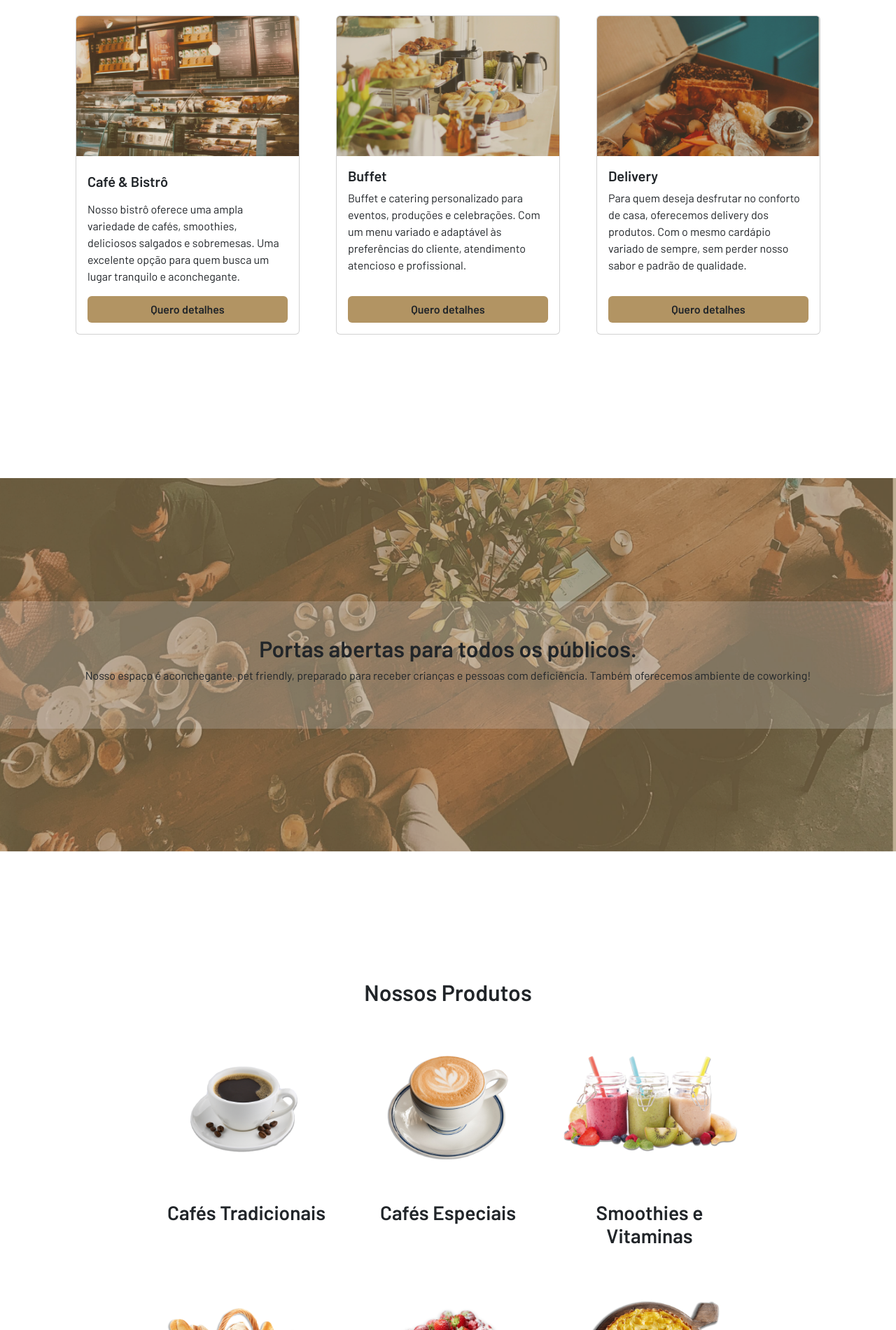
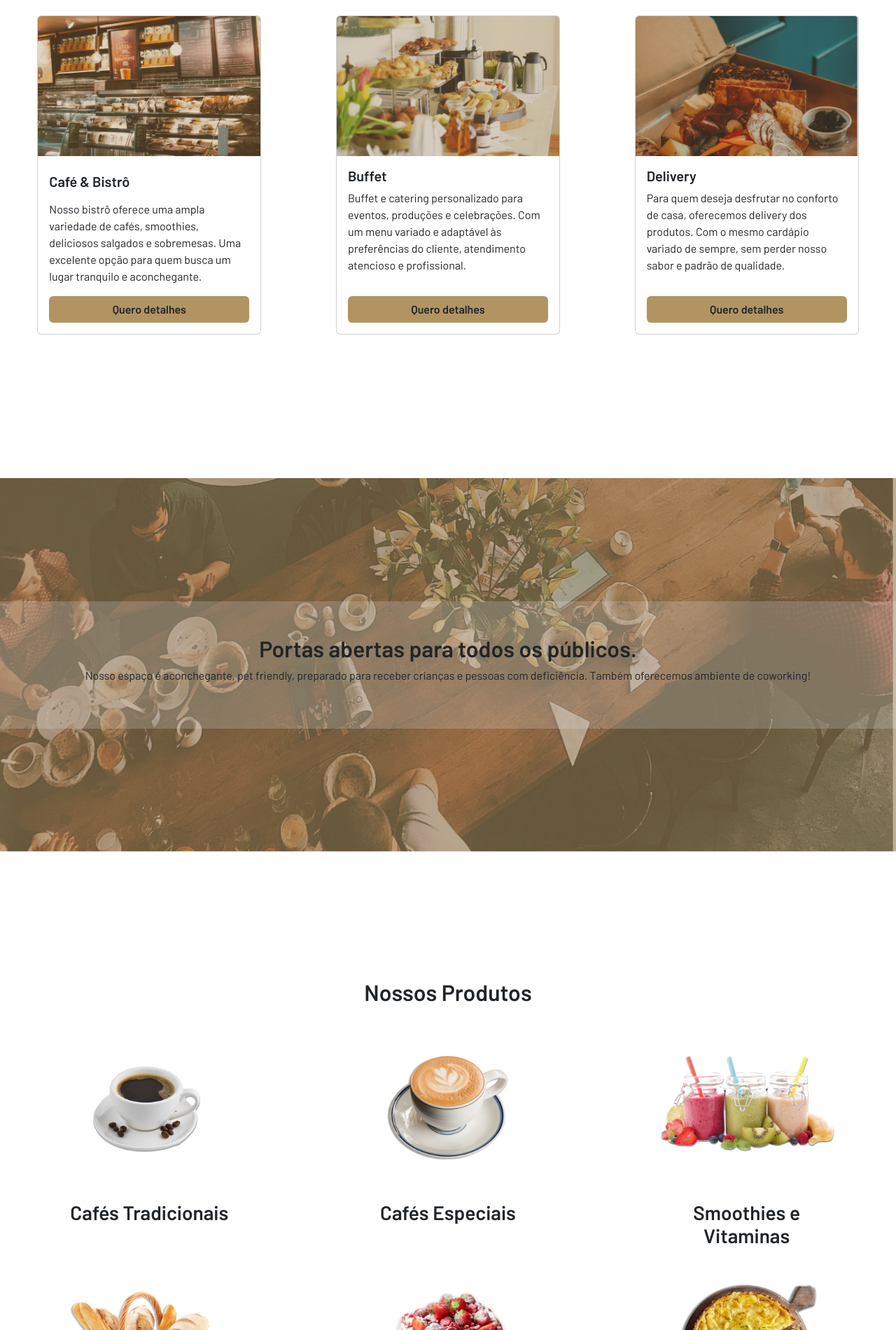
Before and after one commit to BispoCarlosDev/Serenatto, a plain HTML site: page index.html in a window 1280 px wide. Shown: the part 900-2800 px from the top of the page at 70% size. Drawn offline with nearby package versions, Linux system fonts and the light colour scheme.

Commit message:
Ajuste nos Cards nossos Serviços

```diff
--- a/index.html
+++ b/index.html
@@ -69,9 +69,10 @@
     <section class="py-5">
       <h2 class="text-center fw-bold pb-1">Nossos serviços</h2>
 
-      <div class="container d-flex justify-content-around flex-wrap">
+      <div class="row mx-0">
 
-        <div class="card m-4" style="width: 20rem;">
+        <div class="col-12 col-md-12 col-lg 4">
+          <div class="card m-4 mx-auto" style="width: 20rem;">
             <img src="./assets/cafe-card.png" class="card-img-top"
               alt="Balcão de padaria tradicional com alimentos diversos">
             <div class="card-body">
@@ -83,8 +84,9 @@
                 data-bs-target="#canvas-1" aria-controls="offcanvasRight">Quero detalhes</a>
             </div>
           </div>
-
-        <div class="card m-4" style="width: 20rem;">
+        </div>
+        <div class="col-12 col-md-12 col-lg 4">
+          <div class="card m-4 mx-auto" style="width: 20rem;">
             <img src="./assets/buffet-card.png" class="card-img-top" alt="Mesa de buffet com alimentos diversos">
             <div class="card-body">
               <h5 class="card-title fw-bold">Buffet</h5>
@@ -95,8 +97,9 @@
                 data-bs-target="#canvas-2" aria-controls="offcanvasRight">Quero detalhes</a>
             </div>
           </div>
-
-        <div class="card m-4" style="width: 20rem;">
+        </div>
+        <div class="col-12 col-md-12 col-lg 4">
+          <div class="card m-4 mx-auto" style="width: 20rem;">
             <img src="./assets/delivery-card.png" class="card-img-top" alt="Caixa aberta armazenando comidas diversas">
             <div class="card-body">
               <h5 class="card-title fw-bold">Delivery</h5>
@@ -105,6 +108,7 @@
                 qualidade.</p>
               <a href="#" class="btn botao-padrao w-100 fw-bold mt-3 botao-marrom" data-bs-toggle="offcanvas"
                 data-bs-target="#canvas-3" aria-controls="offcanvasRight">Quero detalhes</a>
+            </div>
           </div>
         </div>
       </div>
@@ -120,53 +124,56 @@
 
     <section class="py-5">
       <h2 class="fw-bold text-center pb-1">Nossos Produtos</h2>
-
-      <div class="container row mx-auto g-4 justify-content-center">
-
-        <div class="card border-0 btn col-12 col-md-6 col-xl-4" style="width: 18rem;">
+      <div class="row mx-0">
+        <div class="col-12 col-md-6 col-lg-4">
+          <div class="card border-0 mx-auto btn" style="width: 18rem;">
             <img src="./assets/produtos-cafe-tradicional.png" class="card-img-top" alt="Xícara de café preto e corajoso">
             <div class="card-body text-center">
               <h3 class="card-text fw-bold">Cafés Tradicionais</h3>
             </div>
           </div>
-
-        <div class="card border-0 btn col-12 col-md-6 col-xl-4" style="width: 18rem;">
+        </div>
+        <div class="col-12 col-md-6 col-lg-4">
+          <div class="card border-0 mx-auto btn" style="width: 18rem;">
             <img src="./assets/produtos-cafe-especial.png" class="card-img-top" alt="Xícara de café especial cremoso">
             <div class="card-body text-center">
               <h3 class="card-text fw-bold">Cafés Especiais</h3>
             </div>
           </div>
-
-        <div class="card border-0 btn col-12 col-md-6 col-xl-4" style="width: 18rem;">
+        </div>
+        <div class="col-12 col-md-6 col-lg-4">
+          <div class="card border-0 mx-auto btn" style="width: 18rem;">
             <img src="./assets/produtos-vitaminas.png" class="card-img-top" alt="Copos de Vitaminas Cremosas">
             <div class="card-body text-center">
               <h3 class="card-text fw-bold">Smoothies e Vitaminas</h3>
             </div>
           </div>
-
-        <div class="card border-0 btn col-12 col-md-6 col-xl-4" style="width: 18rem;">
+        </div>
+        <div class="col-12 col-md-6 col-lg-4">
+          <div class="card border-0 mx-auto btn" style="width: 18rem;">
             <img src="./assets/produtos-paes.png" class="card-img-top" alt="Cesta de pães com variados tipos de pães">
             <div class="card-body text-center">
               <h3 class="card-text fw-bold">Pães e Focaccias</h3>
             </div>
           </div>
-
-        <div class="card border-0 btn col-12 col-md-6 col-xl-4" style="width: 18rem;">
+        </div>
+        <div class="col-12 col-md-6 col-lg-4">
+          <div class="card border-0 mx-auto btn" style="width: 18rem;">
             <img src="./assets/produtos-doces.png" class="card-img-top" alt="Bolo pelado recheado de Morango">
             <div class="card-body text-center">
               <h3 class="card-text fw-bold">Doces</h3>
             </div>
           </div>
-
-        <div class="card border-0 btn col-12 col-md-6 col-xl-4" style="width: 18rem;">
+        </div>
+        <div class="col-12 col-md-6 col-lg-4">
+          <div class="card border-0 mx-auto btn" style="width: 18rem;">
             <img src="./assets/produtos-salgados.png" class="card-img-top" alt="Torta Salgada">
             <div class="card-body text-center">
               <h3 class="card-text fw-bold">Salgados</h3>
             </div>
           </div>
-
         </div>
-
+      </div>
     </section>
 
     <section class="banners banner-3">
```
Lines whose indentation alone changed are shown as unchanged.
